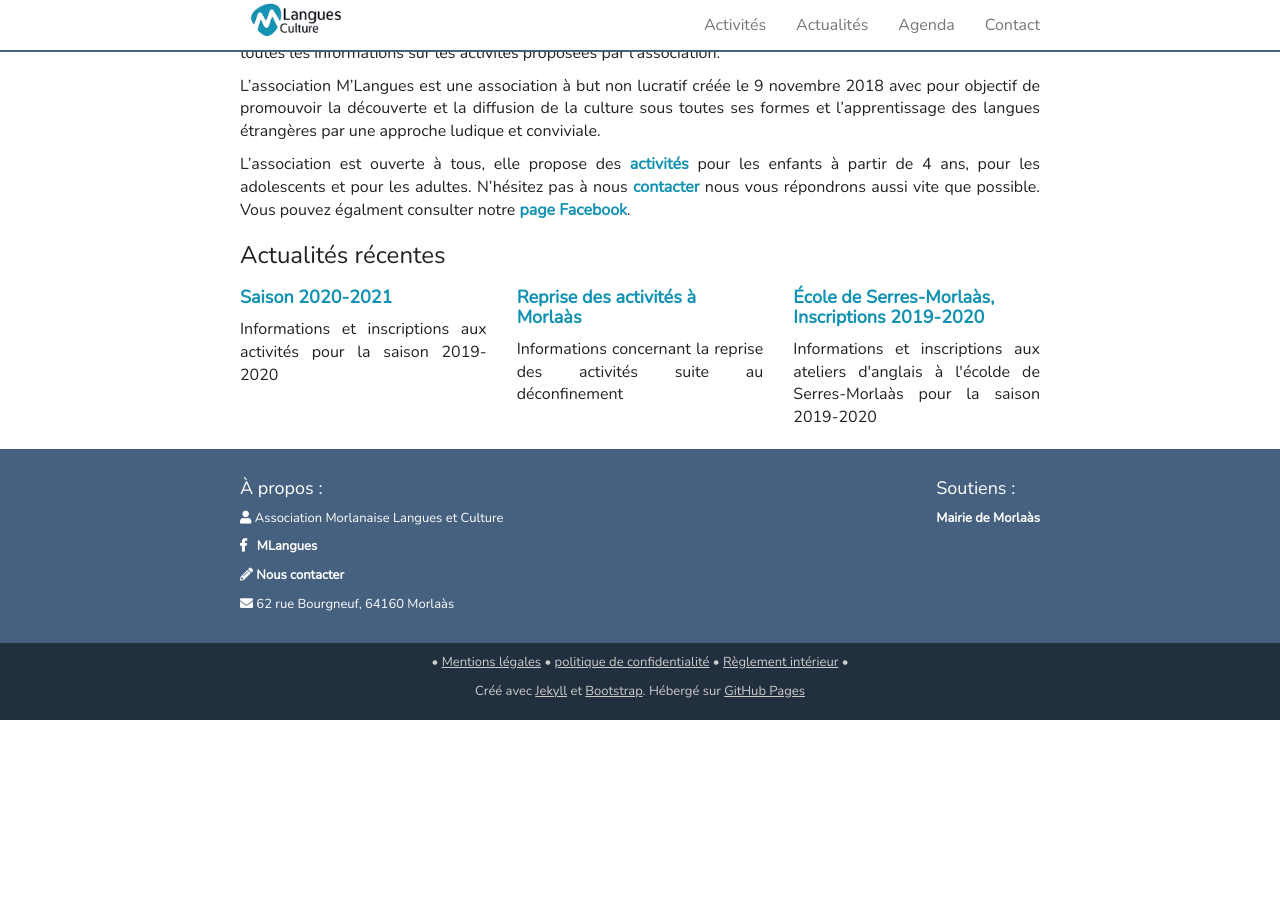
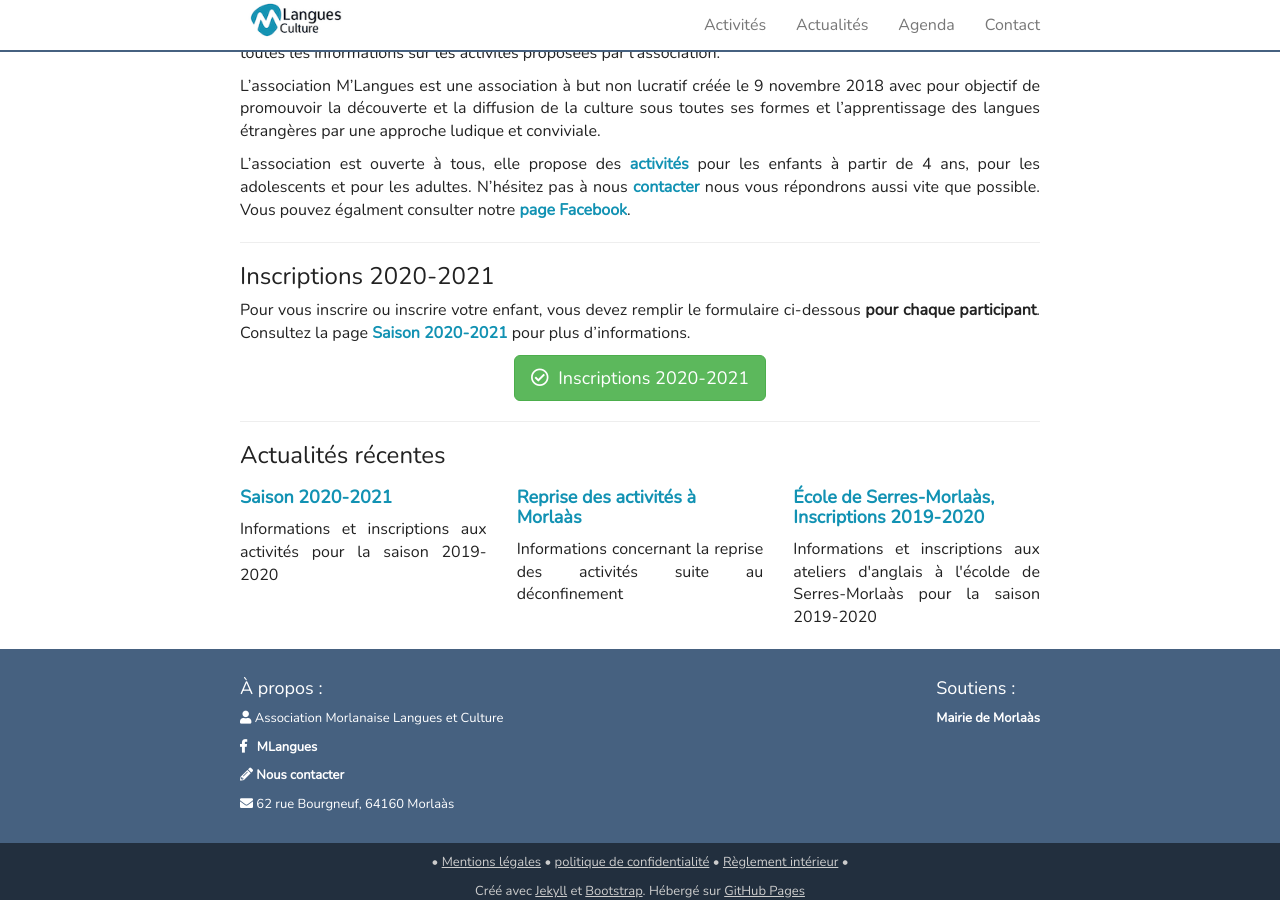
Before and after one commit to mlangues64/mlangues64.github.io, a Jekyll site: the page built from index.md, in a window 1280 px wide and 900 px high, scrolled down 678 px. Built offline with Jekyll 4.4.1, drawn with Linux system fonts in a browser that asks for light colours; nearby versions of some CDN libraries; before the commit the page ends 1398 px from its top, so only the background shows below that.

Commit message:
add inscription button on front page

```diff
--- a/index.md
+++ b/index.md
@@ -22,3 +22,21 @@ pour les enfants à partir de 4 ans, pour les adolescents et pour les adultes.
 N'hésitez pas à nous [contacter](/contact/) nous vous répondrons aussi vite que
 possible. Vous pouvez égalment consulter notre
 [page Facebook](https://www.facebook.com/MLangues/).
+
+---
+
+### Inscriptions 2020-2021
+
+Pour vous inscrire ou inscrire votre enfant, vous devez remplir le
+formulaire ci-dessous **pour chaque participant**. Consultez
+la page [Saison 2020-2021](https://mlangues64.github.io/2020/08/26/inscription2020-2021.html)
+pour plus d'informations.
+
+<p class="text-center">
+    <a href="{{ site.baseurl }}/inscriptions " role="button" class="btn btn-lg btn-success" aria-label="Remove">
+        <span class="far fa-check-circle" aria-hidden="true"></span>
+        &nbsp;Inscriptions 2020-2021
+    </a>
+</p>
+
+---
```
Also changed, not shown: activites.md (+3 -5 lines).
